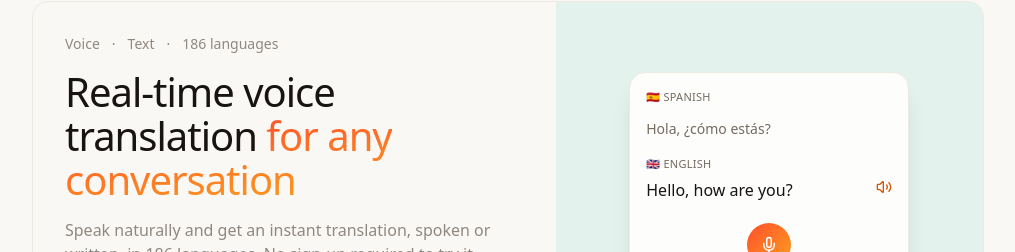
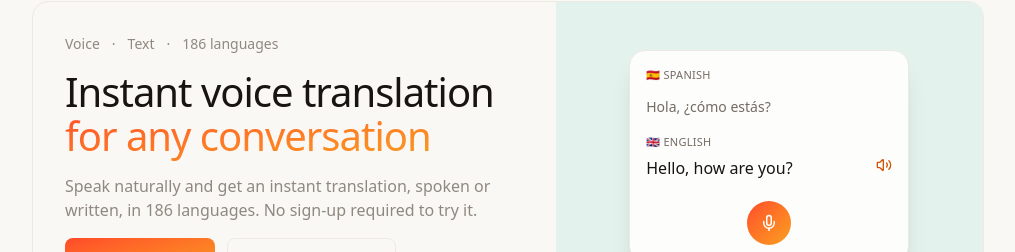
Before and after one commit to sobogd/translator, a Next.js app: page / in a window 1280 px wide. Shown: the part 510-762 px from the top of the page, without its empty margins (132-1147 px from the left). Built offline with nearby package versions, Linux system fonts and the light colour scheme; no server answers.

Commit message:
Drop the false real-time claim, say instant instead
The product records then translates after you stop talking, not
simultaneously while you speak — real-time overstated it. Swapped
across title/H1/OG/JSON-LD/pricing copy.

```diff
--- a/app/_landing/FinalCta.tsx
+++ b/app/_landing/FinalCta.tsx
@@ -1,7 +1,7 @@
 import { CARD, PRIMARY_BTN } from "./shell";
 
 export function FinalCta({
-  heading = "Real-time voice translation,",
+  heading = "Instant voice translation,",
   headingAccent = "ready in 10 seconds.",
   sub = "Try it right on this page — no sign-up, no downloads, 186 languages included.",
   ctaLabel = "Try it now",
--- a/app/_landing/Footer.tsx
+++ b/app/_landing/Footer.tsx
@@ -5,7 +5,7 @@ export function Footer() {
     <footer className="border-t border-border py-8">
       <div className={`${NARROW} flex flex-col items-center justify-between gap-3 text-sm text-hint sm:flex-row`}>
         <span>© {new Date().getFullYear()} IQ Translate</span>
-        <span>Real-time voice translation, 186 languages</span>
+        <span>Instant voice translation, 186 languages</span>
       </div>
     </footer>
   );
--- a/app/_landing/Hero.tsx
+++ b/app/_landing/Hero.tsx
@@ -38,7 +38,7 @@ export function Hero() {
           <span>186 languages</span>
         </div>
         <h1 className="text-4xl font-medium leading-[1.1] tracking-tight sm:text-[2.5rem]">
-          Real-time voice translation{" "}
+          Instant voice translation{" "}
           <span className="bg-gradient-to-br from-[hsl(9,100%,58%)] to-[hsl(35,95%,55%)] bg-clip-text text-transparent">
             for any conversation
           </span>
--- a/app/_landing/Landing.tsx
+++ b/app/_landing/Landing.tsx
@@ -16,7 +16,7 @@ const JSON_LD = {
   applicationCategory: "UtilitiesApplication",
   operatingSystem: "Web",
   description:
-    "Real-time voice translation app: speak naturally and get an instant translation, spoken or written, in 186 languages.",
+    "Instant voice translation app: speak naturally and get an instant translation, spoken or written, in 186 languages.",
   offers: { "@type": "Offer", price: "0", priceCurrency: "USD" },
 };
 
--- a/app/_landing/Spotlights.tsx
+++ b/app/_landing/Spotlights.tsx
@@ -10,7 +10,7 @@ const TINTS = [
 
 const SPOTLIGHTS = [
   {
-    heading: "Real-time voice translation",
+    heading: "Instant voice translation",
     sub: "Tap the mic and talk. Your speech is transcribed and translated in seconds — no typing needed.",
     bullets: [
       { icon: Mic, title: "Speak, get instant translation", sub: "One tap starts recording, translation appears right after" },
--- a/app/layout.tsx
+++ b/app/layout.tsx
@@ -6,7 +6,7 @@ const SITE_URL = "https://translate.iq-factura.com";
 export const metadata: Metadata = {
   metadataBase: new URL(SITE_URL),
   title: {
-    default: "IQ Translate — Real-Time Voice Translation App",
+    default: "IQ Translate — Instant Voice Translation App",
     template: "%s | IQ Translate",
   },
   description:
@@ -15,13 +15,13 @@ export const metadata: Metadata = {
     type: "website",
     url: SITE_URL,
     siteName: "IQ Translate",
-    title: "IQ Translate — Real-Time Voice Translation App",
+    title: "IQ Translate — Instant Voice Translation App",
     description:
       "Speak naturally and get an instant translation, spoken or written, in 186 languages. No downloads, no passwords.",
   },
   twitter: {
     card: "summary",
-    title: "IQ Translate — Real-Time Voice Translation App",
+    title: "IQ Translate — Instant Voice Translation App",
     description:
       "Speak naturally and get an instant translation, spoken or written, in 186 languages.",
   },
--- a/app/pricing/page.tsx
+++ b/app/pricing/page.tsx
@@ -10,7 +10,7 @@ import { Container, Band, PAGE } from "../_landing/shell";
 export const metadata: Metadata = {
   title: "Pricing",
   description:
-    "Simple credit-based pricing for real-time voice translation. Free plan included, upgrade anytime.",
+    "Simple credit-based pricing for instant voice translation. Free plan included, upgrade anytime.",
 };
 
 const PRICING_FAQ = [
```
